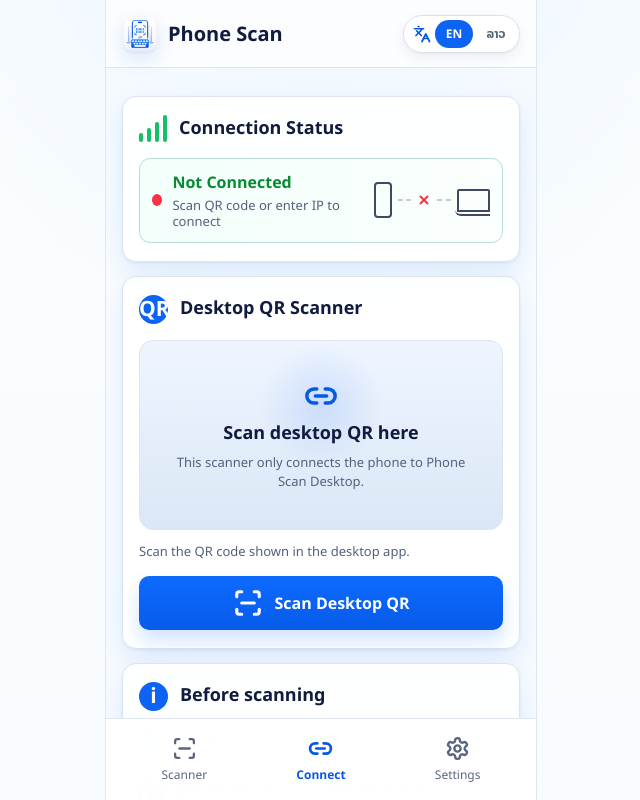
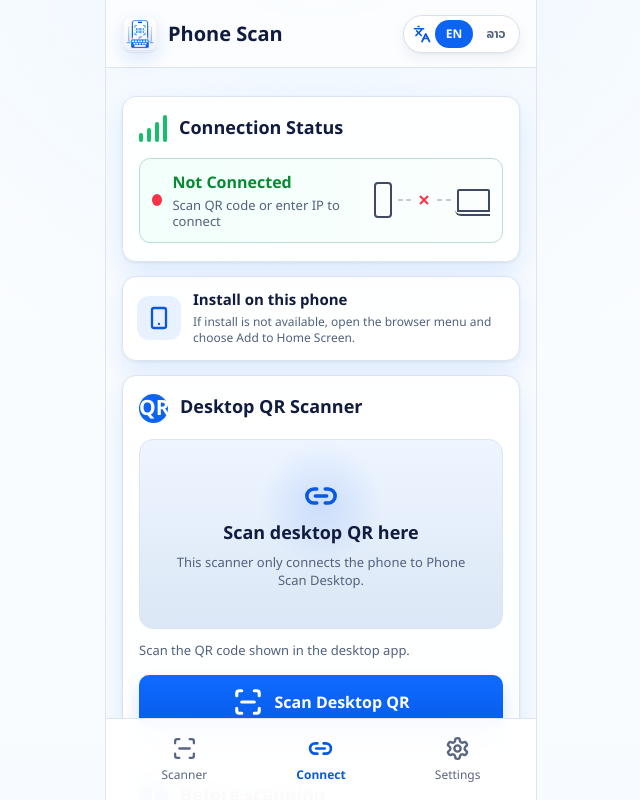
Before and after one commit to KT246/scan-barcode, a React (Vite) app in the folder apps/scanner-pwa/: page / in a window 1280 px wide. Shown: the top 800 px of the page, without its empty margins (319-959 px from the left). Built offline with nearby package versions, Linux system fonts and the light colour scheme; what @zxing/library would draw is missing.

Commit message:
Support 2D scanner codes and PWA install prompt

```diff
--- a/apps/scanner-pwa/src/App.tsx
+++ b/apps/scanner-pwa/src/App.tsx
@@ -1,9 +1,10 @@
 import { useEffect, useRef, useState } from 'react'
-import { BrowserMultiFormatOneDReader, BrowserMultiFormatReader, type IScannerControls } from '@zxing/browser'
+import { BrowserMultiFormatReader, type IScannerControls } from '@zxing/browser'
 import { BarcodeFormat, DecodeHintType } from '@zxing/library'
 import { io, type Socket } from 'socket.io-client'
 import {
   Barcode,
+  Download,
   Info,
   Languages,
   Link2,
@@ -11,6 +12,7 @@ import {
   Send,
   Settings,
   ScanLine,
+  Smartphone,
   Wifi,
   X,
 } from 'lucide-react'
@@ -56,6 +58,11 @@ type SendResult = {
 
 type SendBarcode = (value: string, type: LastScan['type'], timestamp?: number) => Promise<SendResult>
 
+type BeforeInstallPromptEvent = Event & {
+  prompt: () => Promise<void>
+  userChoice: Promise<{ outcome: 'accepted' | 'dismissed'; platform: string }>
+}
+
 type ScannerSettings = {
   autoSend: boolean
   duplicateLock: boolean
@@ -69,11 +76,11 @@ const defaultScannerSettings: ScannerSettings = {
   duplicateLock: true,
   scanIntervalMs: 1000,
 }
-const supportedBarcodeFormats = [
-  BarcodeFormat.CODABAR,
+const supportedScanFormats = [
+  BarcodeFormat.CODE_128,
   BarcodeFormat.CODE_39,
   BarcodeFormat.CODE_93,
-  BarcodeFormat.CODE_128,
+  BarcodeFormat.CODABAR,
   BarcodeFormat.EAN_8,
   BarcodeFormat.EAN_13,
   BarcodeFormat.ITF,
@@ -82,11 +89,17 @@ const supportedBarcodeFormats = [
   BarcodeFormat.UPC_A,
   BarcodeFormat.UPC_E,
   BarcodeFormat.UPC_EAN_EXTENSION,
+  BarcodeFormat.QR_CODE,
+  BarcodeFormat.DATA_MATRIX,
+  BarcodeFormat.AZTEC,
+  BarcodeFormat.PDF_417,
+  BarcodeFormat.MAXICODE,
 ]
 const barcodeReaderHints = new Map<DecodeHintType, unknown>([
-  [DecodeHintType.POSSIBLE_FORMATS, supportedBarcodeFormats],
+  [DecodeHintType.POSSIBLE_FORMATS, supportedScanFormats],
   [DecodeHintType.TRY_HARDER, true],
   [DecodeHintType.ENABLE_CODE_39_EXTENDED_MODE, true],
+  [DecodeHintType.ASSUME_GS1, true],
   [DecodeHintType.RETURN_CODABAR_START_END, true],
 ])
 const barcodeReaderOptions = {
@@ -111,8 +124,12 @@ const barcodeVideoConstraints: MediaStreamConstraints = {
   },
 }
 
-function isSupportedBarcodeFormat(format: BarcodeFormat | null | undefined) {
-  return format == null || supportedBarcodeFormats.includes(format)
+function getScanType(format: BarcodeFormat | null | undefined): LastScan['type'] {
+  return format === BarcodeFormat.QR_CODE ? 'qr' : 'barcode'
+}
+
+function isSupportedScanFormat(format: BarcodeFormat | null | undefined) {
+  return format == null || supportedScanFormats.includes(format)
 }
 
 const pwaText = {
@@ -145,6 +162,10 @@ const pwaText = {
     stepUseScanner: 'After connected, use Scanner for product barcodes only.',
     openBarcodeScanner: 'Open Barcode Scanner',
     desktopReady: 'Desktop is connected. You can open the barcode scanner.',
+    installPwaTitle: 'Install on this phone',
+    installPwaBody: 'Add Phone Scan to your home screen for faster scanning.',
+    installPwaButton: 'Install app',
+    installPwaManualHint: 'If install is not available, open the browser menu and choose Add to Home Screen.',
     connectionQrScannerStopped: 'Connection QR scanner stopped.',
     cameraNeedsHttpsConnect: 'Camera needs HTTPS. Open this page from HTTPS before scanning the desktop QR.',
     scanningDesktopConnectionQr: 'Scanning desktop connection QR...',
@@ -155,9 +176,9 @@ const pwaText = {
     installCertificate: 'Install the Phone Scan local certificate on this phone, then reopen the scanner.',
     setup: 'Setup',
     trustedHttpsMessage: 'Camera needs trusted HTTPS. Install the Phone Scan certificate, then reopen this page.',
-    alignBarcode: 'Align the barcode within the frame.',
-    scanningBarcodeOnly: 'Scanning barcode only...',
-    qrIgnored: 'QR ignored. Use the Connect tab to scan desktop QR.',
+    alignBarcode: 'Align the code within the frame.',
+    scanningBarcodeOnly: 'Scanning 1D and 2D codes...',
+    qrIgnored: 'Phone Scan connection QR ignored. Use the Connect tab for desktop QR.',
     duplicateBarcodeIgnored: 'Duplicate barcode ignored.',
     autoSendOff: 'Barcode scanned. Auto send is off.',
     barcodeScannedNoDesktop: 'Barcode scanned, but desktop is not connected.',
@@ -231,9 +252,13 @@ const pwaText = {
     beforeScanning: 'ກ່ອນສະແກນ',
     stepWifi: 'ໃຫ້ໂທລະສັບ ແລະ ຄອມຢູ່ Wi-Fi ດຽວກັນ ຫຼື USB tethering.',
     stepScanQr: 'ສະແກນ QR ຈາກ Phone Scan Desktop ໃນໜ້າ Connect.',
-    stepUseScanner: 'ຫຼັງຈາກເຊື່ອມແລ້ວ ໃຊ້ Scanner ສຳລັບ barcode ສິນຄ້າເທົ່ານັ້ນ.',
+    stepUseScanner: 'ຫຼັງຈາກເຊື່ອມແລ້ວ ໃຊ້ Scanner ເພື່ອສະແກນລະຫັດ 1D ແລະ 2D.',
     openBarcodeScanner: 'ເປີດສະແກນ Barcode',
     desktopReady: 'ເຄື່ອງຄອມເຊື່ອມຕໍ່ແລ້ວ. ສາມາດເປີດສະແກນ barcode ໄດ້.',
+    installPwaTitle: 'ຕິດຕັ້ງໃນໂທລະສັບນີ້',
+    installPwaBody: 'ເພີ່ມ Phone Scan ໄວ້ໜ້າຈໍຫຼັກ ເພື່ອສະແກນໄດ້ໄວຂຶ້ນ.',
+    installPwaButton: 'ຕິດຕັ້ງແອັບ',
+    installPwaManualHint: 'ຖ້າບໍ່ມີປຸ່ມຕິດຕັ້ງ ໃຫ້ເປີດເມນູ browser ແລ້ວເລືອກ Add to Home Screen.',
     connectionQrScannerStopped: 'ຢຸດສະແກນ QR ເຊື່ອມຕໍ່ແລ້ວ.',
     cameraNeedsHttpsConnect: 'ກ້ອງຕ້ອງໃຊ້ HTTPS. ເປີດໜ້ານີ້ຜ່ານ HTTPS ກ່ອນສະແກນ QR ຈາກຄອມ.',
     scanningDesktopConnectionQr: 'ກຳລັງສະແກນ QR ເຊື່ອມຕໍ່ຈາກຄອມ...',
@@ -244,9 +269,9 @@ const pwaText = {
     installCertificate: 'ຕິດຕັ້ງ certificate ຂອງ Phone Scan ໃນໂທລະສັບນີ້ ແລ້ວເປີດ scanner ອີກຄັ້ງ.',
     setup: 'ຕັ້ງຄ່າ',
     trustedHttpsMessage: 'ກ້ອງຕ້ອງການ HTTPS ທີ່ໄວ້ໃຈໄດ້. ຕິດຕັ້ງ certificate ແລ້ວເປີດໜ້ານີ້ອີກຄັ້ງ.',
-    alignBarcode: 'ວາງ barcode ໃຫ້ຢູ່ໃນກອບ.',
-    scanningBarcodeOnly: 'ກຳລັງສະແກນ barcode ເທົ່ານັ້ນ...',
-    qrIgnored: 'ຂ້າມ QR. ໃຊ້ໜ້າ Connect ເພື່ອສະແກນ QR ຈາກຄອມ.',
+    alignBarcode: 'ວາງລະຫັດໃຫ້ຢູ່ໃນກອບ.',
+    scanningBarcodeOnly: 'ກຳລັງສະແກນລະຫັດ 1D ແລະ 2D...',
+    qrIgnored: 'ຂ້າມ QR ເຊື່ອມຕໍ່ Phone Scan. ໃຊ້ໜ້າ Connect ສຳລັບ QR ຈາກຄອມ.',
     duplicateBarcodeIgnored: 'ຂ້າມ barcode ທີ່ຊ້ຳ.',
     autoSendOff: 'ສະແກນ barcode ແລ້ວ. Auto send ປິດຢູ່.',
     barcodeScannedNoDesktop: 'ສະແກນ barcode ແລ້ວ ແຕ່ desktop ຍັງບໍ່ເຊື່ອມ.',
@@ -514,6 +539,12 @@ function getInitialAppLanguage(): AppLanguage {
   }
 }
 
+function isPwaStandalone() {
+  const navigatorWithStandalone = navigator as Navigator & { standalone?: boolean }
+
+  return window.matchMedia('(display-mode: standalone)').matches || navigatorWithStandalone.standalone === true
+}
+
 function formatScanTime(timestamp: number) {
   return new Intl.DateTimeFormat('en-US', {
     hour: '2-digit',
@@ -568,11 +599,58 @@ function ScannerApp() {
     state: 'idle',
     message: t('noBarcodeSent'),
   })
+  const [installPrompt, setInstallPrompt] = useState<BeforeInstallPromptEvent | null>(null)
+  const [appInstalled, setAppInstalled] = useState(() => isPwaStandalone())
   const socketRef = useRef<Socket | null>(null)
 
   const updateScannerSettings = (nextSettings: Partial<ScannerSettings>) => {
     setScannerSettings((current) => normalizeScannerSettings({ ...current, ...nextSettings }))
   }
+
+  const installPwa = async () => {
+    if (!installPrompt) {
+      return
+    }
+
+    try {
+      await installPrompt.prompt()
+      const choice = await installPrompt.userChoice
+
+      setInstallPrompt(null)
+
+      if (choice.outcome === 'accepted') {
+        setAppInstalled(true)
+      }
+    } catch {
+      setInstallPrompt(null)
+    }
+  }
+
+  useEffect(() => {
+    const handleBeforeInstallPrompt = (event: Event) => {
+      event.preventDefault()
+      setInstallPrompt(event as BeforeInstallPromptEvent)
+      setAppInstalled(false)
+    }
+    const handleAppInstalled = () => {
+      setInstallPrompt(null)
+      setAppInstalled(true)
+    }
+    const displayModeQuery = window.matchMedia('(display-mode: standalone)')
+    const handleDisplayModeChange = () => {
+      setAppInstalled(isPwaStandalone())
+    }
+
+    window.addEventListener('beforeinstallprompt', handleBeforeInstallPrompt)
+    window.addEventListener('appinstalled', handleAppInstalled)
+    displayModeQuery.addEventListener('change', handleDisplayModeChange)
+
+    return () => {
+      window.removeEventListener('beforeinstallprompt', handleBeforeInstallPrompt)
+      window.removeEventListener('appinstalled', handleAppInstalled)
+      displayModeQuery.removeEventListener('change', handleDisplayModeChange)
+    }
+  }, [])
 
   useEffect(() => {
     const unlockAudio = () => {
@@ -807,7 +885,16 @@ function ScannerApp() {
             t={t}
           />
         ) : (
-          <ConnectScreen connection={connection} lastScan={lastScan} lastSend={lastSend} setPage={setPage} t={t} />
+          <ConnectScreen
+            appInstalled={appInstalled}
+            connection={connection}
+            installPrompt={installPrompt}
+            lastScan={lastScan}
+            lastSend={lastSend}
+            onInstallPwa={installPwa}
+            setPage={setPage}
+            t={t}
+          />
         )}
 
         <MobileTabs page={page} setPage={setPage} t={t} />
@@ -856,15 +943,21 @@ function AppNavbar({
 }
 
 function ConnectScreen({
+  appInstalled,
   connection,
+  installPrompt,
   lastScan,
   lastSend,
+  onInstallPwa,
   setPage,
   t,
 }: {
+  appInstalled: boolean
   connection: DesktopConnection
+  installPrompt: BeforeInstallPromptEvent | null
   lastScan: LastScan | null
   lastSend: LastSend
+  onInstallPwa: () => void
   setPage: (page: MobilePage) => void
   t: Translate
 }) {
@@ -973,6 +1066,10 @@ function ConnectScreen({
         </div>
       </section>
 
+      {!appInstalled && (
+        <InstallPwaCard installPrompt={installPrompt} onInstallPwa={onInstallPwa} t={t} />
+      )}
+
       <section className="connect-card connect-qr-scanner-card">
         <div className="mobile-card-title">
           <span className="info-dot">QR</span>
@@ -1020,6 +1117,34 @@ function ConnectScreen({
 
       <ConnectionDiagnostics connection={connection} lastScan={lastScan} lastSend={lastSend} t={t} />
     </div>
+  )
+}
+
+function InstallPwaCard({
+  installPrompt,
+  onInstallPwa,
+  t,
+}: {
+  installPrompt: BeforeInstallPromptEvent | null
+  onInstallPwa: () => void
+  t: Translate
+}) {
+  return (
+    <section className="connect-card install-pwa-card">
+      <span className="install-pwa-icon">
+        <Smartphone size={28} strokeWidth={2.3} />
+      </span>
+      <div className="install-pwa-copy">
+        <strong>{t('installPwaTitle')}</strong>
+        <p>{installPrompt ? t('installPwaBody') : t('installPwaManualHint')}</p>
+      </div>
+      {installPrompt && (
+        <button type="button" onClick={onInstallPwa}>
+          <Download size={20} strokeWidth={2.4} />
+          <span>{t('installPwaButton')}</span>
+        </button>
+      )}
+    </section>
   )
 }
 
@@ -1093,7 +1218,7 @@ function ScannerScreen({
     }
 
     try {
-      const reader = new BrowserMultiFormatOneDReader(barcodeReaderHints, barcodeReaderOptions)
+      const reader = new BrowserMultiFormatReader(barcodeReaderHints, barcodeReaderOptions)
       scanInFlightRef.current = false
       setScannerActive(true)
       setScanMessage(t('scanningBarcodeOnly'))
@@ -1107,8 +1232,9 @@ function ScannerScreen({
 
           const value = result.getText().trim()
           const format = result.getBarcodeFormat()
+          const scanType = getScanType(format)
 
-          if (!value || !isSupportedBarcodeFormat(format)) {
+          if (!value || !isSupportedScanFormat(format)) {
             return
           }
 
@@ -1124,13 +1250,9 @@ function ScannerScreen({
           const activeSettings = settingsRef.current
           const elapsedSinceLastScan = lastAcceptedScan ? timestamp - lastAcceptedScan.at : Number.POSITIVE_INFINITY
 
-          if (
-            lastAcceptedScan
-            && elapsedSinceLastScan < activeSettings.scanIntervalMs
-            && (lastAcceptedScan.value !== value || activeSettings.duplicateLock)
-          ) {
+          if (lastAcceptedScan && elapsedSinceLastScan < activeSettings.scanIntervalMs) {
             setScanMessage(
-              lastAcceptedScan.value === value
+              lastAcceptedScan.value === value && activeSettings.duplicateLock
                 ? t('duplicateBarcodeIgnored')
                 : `Waiting ${Math.ceil((activeSettings.scanIntervalMs - elapsedSinceLastScan) / 1000)}s before next scan.`,
             )
@@ -1141,7 +1263,7 @@ function ScannerScreen({
           lastAcceptedScanRef.current = { value, at: timestamp }
 
           try {
-            recordLocalScanRef.current(value, 'barcode', timestamp)
+            recordLocalScanRef.current(value, scanType, timestamp)
             playBarcodeScanFeedback()
 
             if (!activeSettings.autoSend) {
@@ -1151,12 +1273,12 @@ function ScannerScreen({
 
             if (!connectionRef.current.connected) {
               setScanMessage(t('barcodeScannedNoDesktop'))
-              await sendBarcodeRef.current(value, 'barcode', timestamp)
+              await sendBarcodeRef.current(value, scanType, timestamp)
               return
             }
 
             setScanMessage(t('barcodeSending'))
-            const sendResult = await sendBarcodeRef.current(value, 'barcode', timestamp)
+            const sendResult = await sendBarcodeRef.current(value, scanType, timestamp)
             setScanMessage(
               sendResult.delivered
                 ? sendResult.typed
--- a/apps/scanner-pwa/src/styles.css
+++ b/apps/scanner-pwa/src/styles.css
@@ -730,6 +730,60 @@ a {
   border-radius: 0 0 20px 20px;
 }
 
+.install-pwa-card {
+  display: grid;
+  grid-template-columns: 56px minmax(0, 1fr) auto;
+  align-items: center;
+  gap: 18px;
+  margin-top: 20px;
+  padding: 20px;
+}
+
+.install-pwa-icon {
+  width: 56px;
+  height: 56px;
+  display: grid;
+  place-items: center;
+  border-radius: 16px;
+  color: var(--blue-dark);
+  background: #e8f1ff;
+}
+
+.install-pwa-copy {
+  min-width: 0;
+}
+
+.install-pwa-copy strong {
+  display: block;
+  margin-bottom: 5px;
+  color: var(--ink);
+  font-size: 18px;
+  font-weight: 780;
+  line-height: 1.2;
+}
+
+.install-pwa-copy p {
+  margin: 0;
+  color: #53617d;
+  font-size: 14px;
+  line-height: 1.35;
+}
+
+.install-pwa-card button {
+  min-width: 118px;
+  height: 44px;
+  display: inline-flex;
+  align-items: center;
+  justify-content: center;
+  gap: 8px;
+  border: 0;
+  border-radius: 11px;
+  color: #fff;
+  background: var(--blue);
+  font-size: 14px;
+  font-weight: 760;
+}
+
 .how-card {
   min-height: 263px;
   margin-top: 20px;
@@ -2799,6 +2853,40 @@ a {
   border-bottom-width: 2px;
 }
 
+.app-screen .install-pwa-card {
+  grid-template-columns: 44px minmax(0, 1fr);
+  gap: 12px;
+  margin-top: 14px;
+  padding: 14px;
+}
+
+.app-screen .install-pwa-icon {
+  width: 44px;
+  height: 44px;
+  border-radius: 12px;
+}
+
+.app-screen .install-pwa-icon svg {
+  width: 24px;
+  height: 24px;
+}
+
+.app-screen .install-pwa-copy strong {
+  font-size: 15px;
+}
+
+.app-screen .install-pwa-copy p {
+  font-size: 12px;
+  overflow-wrap: anywhere;
+}
+
+.app-screen .install-pwa-card button {
+  grid-column: 1 / -1;
+  width: 100%;
+  height: 44px;
+  font-size: 14px;
+}
+
 .app-screen .how-body {
   grid-template-columns: 1fr 82px;
   margin-top: 6px;
```
